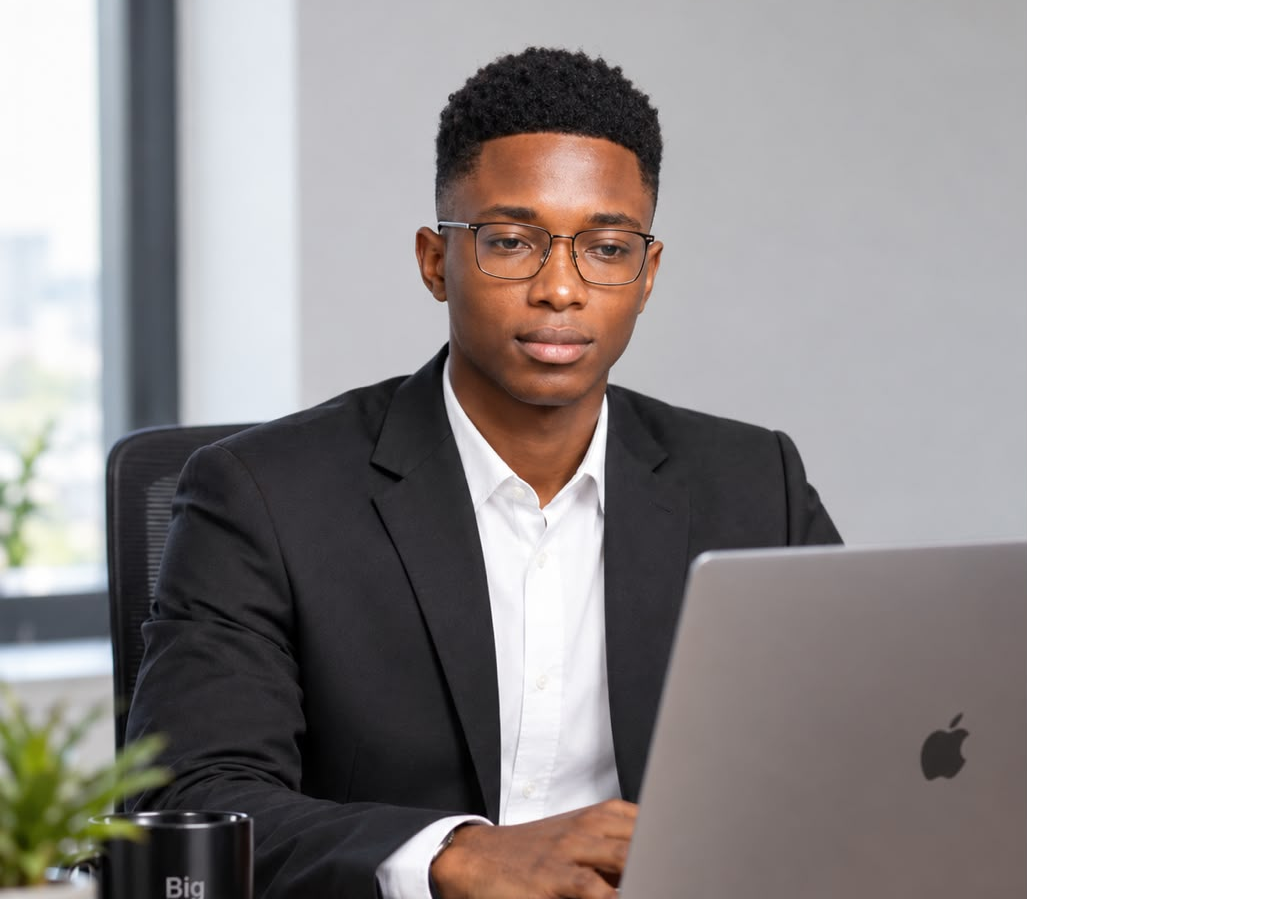
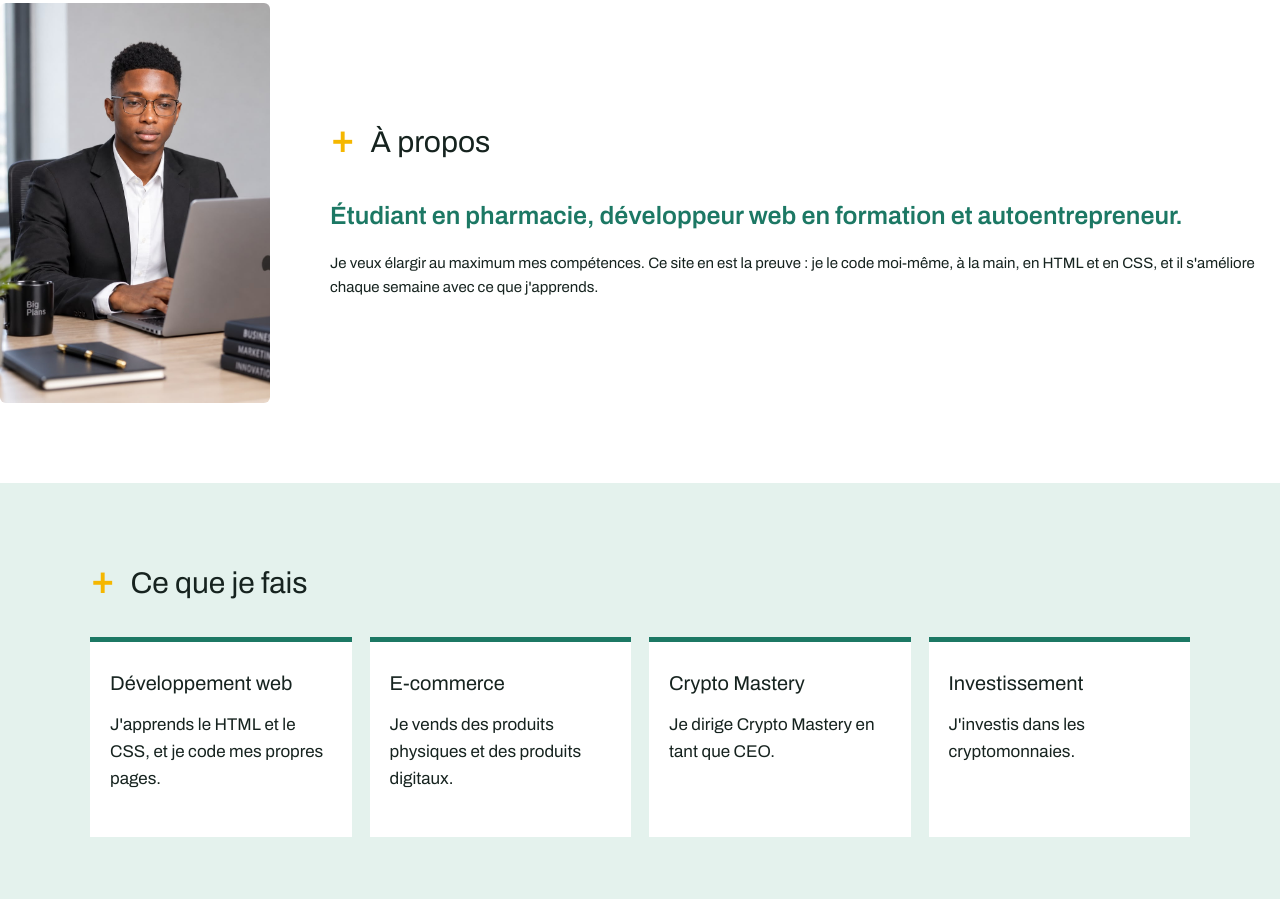
Before and after one commit to Rhicy-blg/Portfolio, a plain HTML site: page index.html in a window 1280 px wide. Shown: the part 785-1684 px from the top of the page. Drawn offline with Linux system fonts and the light colour scheme.

Commit message:
CSS du A propos effectué

```diff
--- a/index.html
+++ b/index.html
@@ -7,7 +7,8 @@
     <title>Portfolio de Rhicy BALOGOUN</title>
     <link rel="preconnect" href="https://fonts.googleapis.com">
     <link rel="preconnect" href="https://fonts.gstatic.com" crossorigin>
-    <link href="https://fonts.googleapis.com/css2?family=Archivo+Black&family=Archivo:wght@400;600&display=swap" rel="stylesheet">
+    <link href="https://fonts.googleapis.com/css2?family=Archivo+Black&family=Archivo:wght@400;600&display=swap"
+        rel="stylesheet">
     <link rel="stylesheet" href="style.css">
 </head>
 
@@ -33,7 +34,8 @@
                     <h1>Rhicy<br>
                         BALOGOUN</h1>
                     <p class="hero-titre">Développeur web en formation</p>
-                    <p class="hero-description">J'apprends à construire des sites web, en plus de mes études de pharmacie et de mes activités
+                    <p class="hero-description">J'apprends à construire des sites web, en plus de mes études de
+                        pharmacie et de mes activités
                         d'entrepreneur.</p>
                     <div class="boutons">
                         <a href="#projets" class="bouton-jaune">Voir mes projets</a>
@@ -61,15 +63,19 @@
                 <img src="images/plan-travail.jpeg" alt="Séance de travail">
             </div>
 
+            <div class="apropos-texte">
                 <h2><span class="croix-jaune">+</span>À propos</h2>
-            <h3>Étudiant en pharmacie, développeur web en formation et autoentrepreneur.</h3>
-            <p>Je veux élargir au maximum mes compétences. Ce site en est la preuve : je le code moi-même, à la main, en
+                <h3 class="accroche">Étudiant en pharmacie, développeur web en formation et autoentrepreneur.</h3>
+                <p>Je veux élargir au maximum mes compétences. Ce site en est la preuve : je le code moi-même, à la
+                    main, en
                     HTML et en CSS, et il s'améliore chaque semaine avec ce que j'apprends.</p>
+            </div>
         </section>
 
         <section class="services" id="services">
+            <div class="container">
                 <h2><span class="croix-jaune">+</span>Ce que je fais</h2>
-            <div class="container">
+                <div class="cartes">
                     <div class="carte">
                         <h3>Développement web</h3>
                         <p>J'apprends le HTML et le CSS, et je code mes propres pages.</p>
@@ -88,6 +94,7 @@
                     <div class="carte">
                         <h3>Investissement</h3>
                         <p>J'investis dans les cryptomonnaies.</p>
+                    </div>
                 </div>
             </div>
         </section>
--- a/style.css
+++ b/style.css
@@ -48,7 +48,7 @@ h1 {
 }
 
 h2 {
-    font-family: var(--police-titres);
+    font-family: var(--police-corps);
     font-size: 30px;
     font-weight: normal;
     margin-bottom: 25px;
@@ -63,8 +63,9 @@ h2 {
 
 .croix-jaune {
     color: var(--couleur-jaune);
-    font-size: 25px;
-    margin-right: 25px;
+    font-size: 40px;
+    margin-right: 15px;
+    font-weight: bold;
 }
 
 .header {
@@ -231,3 +232,55 @@ h2 {
 @media (prefers-reduced-motion: reduce) {
     .bandeau-defile { animation: none;}
 }
+
+.apropos {
+    padding: 80px 0;
+    display: flex;
+    align-items: center;
+    gap: 60px;
+}
+
+.apropos-image img {
+    width: 340px;
+    height: 400px;
+    object-fit: cover;
+    border-radius: 6px;
+}
+
+.accroche {
+    color: var(--couleur-principale);
+    font-size: 25px;
+    margin-bottom: 15px;
+    }
+
+.apropos-texte p{
+    font-size: 15px;
+}
+
+.services {
+    background: var(--couleur-fond-clairs);
+    padding: 65px 0;
+}
+
+.cartes {
+    display: grid;
+    grid-template-columns: repeat(4, 1fr);
+    gap: 18px;
+    height: 200px;
+}
+
+.carte {
+    background: var(--couleur-blanche);
+    border-top: 5px solid var(--couleur-principale);
+    padding: 25px 20px;
+}
+
+.carte h3 {
+    font-weight: normal;
+    font-size: 20px;
+    margin-bottom: 12px;
+}
+
+.carte p {
+    font-size: 17px;
+}
```
Lines whose indentation alone changed are shown as unchanged.
